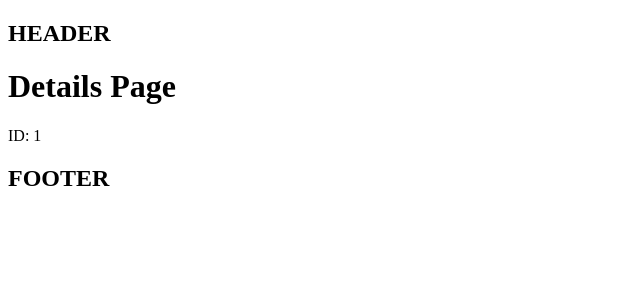
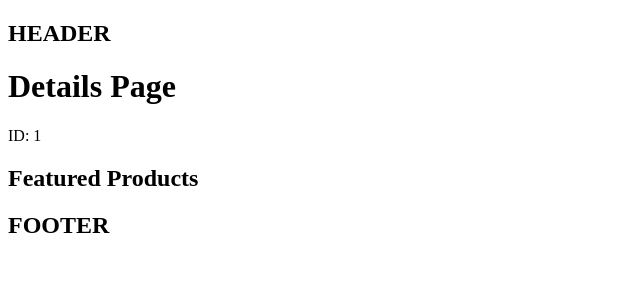
Before and after one commit to Ajaybkn/Nextjs, a Next.js app in the folder router/: page /products/1 in a window 1280 px wide. Shown: the top 300 px of the page, without its empty margins (0-640 px from the left). Built offline with nearby package versions, Linux system fonts and the light colour scheme.

Commit message:
nested layouts

```diff
--- /dev/null
+++ b/router/src/app/products/[productId]/layout.tsx
@@ -0,0 +1,17 @@
+export default function ProductDetailsLayout({
+    children,
+  }: {
+    children: React.ReactNode
+  }) {
+    return (
+      <html lang="en">
+        <body>
+
+
+          {children}
+
+          <h2>Featured Products</h2>
+          </body>
+      </html>
+    )
+  }
```
